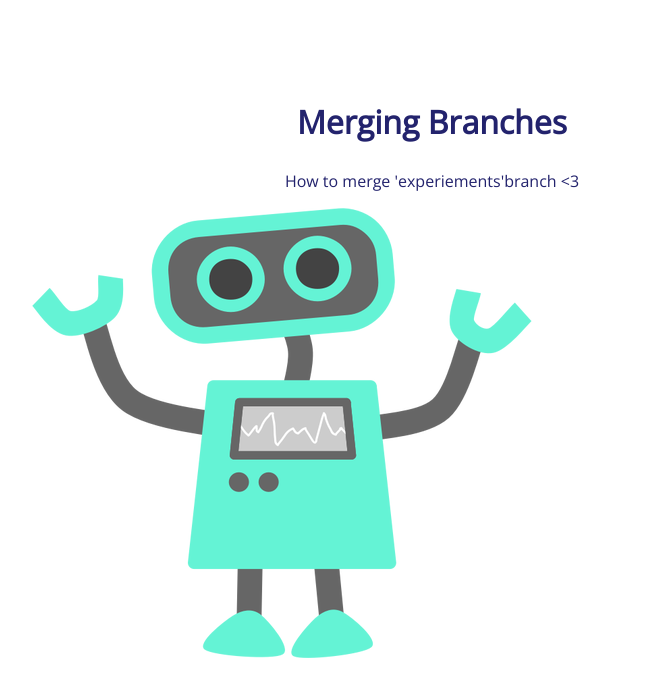
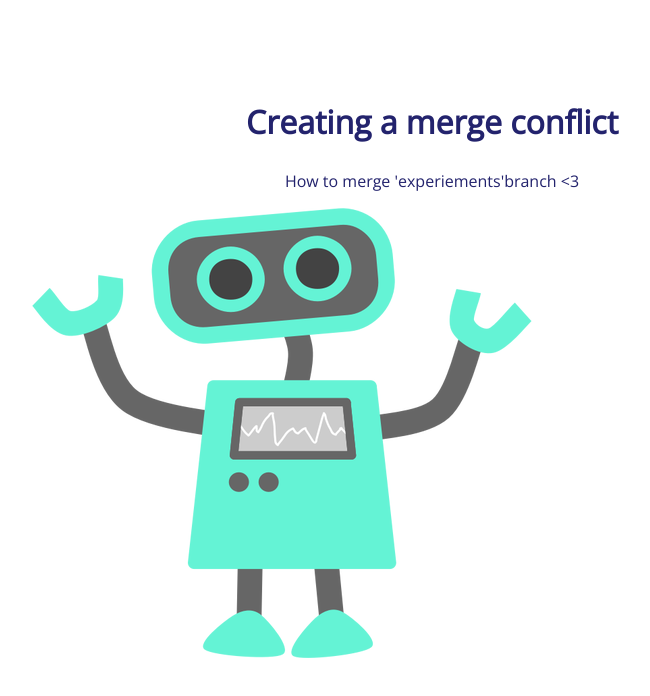
Before and after one commit to CatA810/105-Skillcrush-Project, a plain HTML site: page index.html in a window 1280 px wide. Shown: the whole page, without its empty margins (208-858 px from the left). Drawn offline with nearby package versions, Linux system fonts and the light colour scheme.

Commit message:
creating a merge conflict

```diff
--- a/index.html
+++ b/index.html
@@ -8,7 +8,7 @@
 </head>
 <body>
 	<section>
-		<h1>Merging Branches</h1>
+		<h1>Creating a merge conflict</h1>
 		<p>How to merge 'experiements'branch <3</p>
 		<img src="img/happy-blue-robot.png">
 	</section>
```
